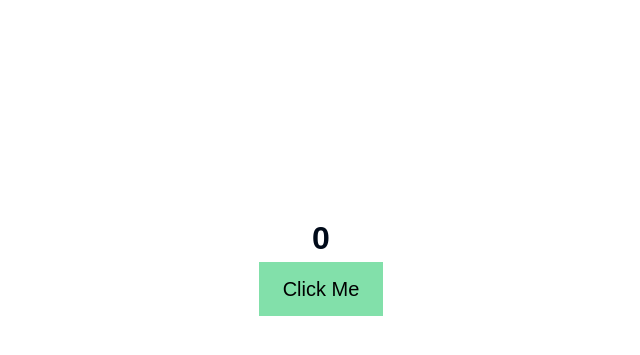
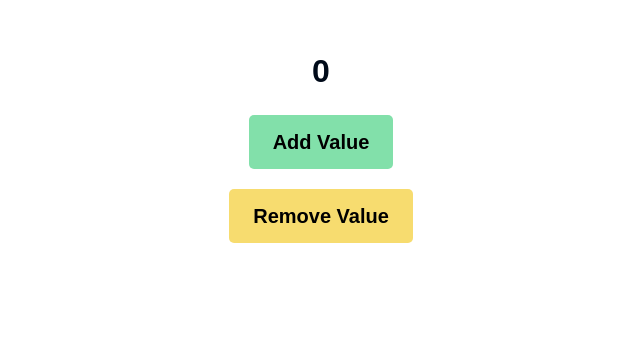
Before and after one commit to jitixaa/Basic_React19, a React (Vite) app in the folder Card-Basic/: page / in a window 1280 px wide. Shown: the part 151-506 px from the top of the page, without its empty margins (319-959 px from the left). Built offline with nearby package versions, Linux system fonts and the light colour scheme.

Commit message:
add use usestate in react

```diff
--- a/Card-Basic/src/App.jsx
+++ b/Card-Basic/src/App.jsx
@@ -1,5 +1,6 @@
 import { ThemeProvider } from "styled-components";
-import { State } from "./componets/hooks/State";
+// import { State } from "./componets/hooks/State";
+import { ChaiCode } from "./componets/ChaiCode";
 import "./componets/EventHandling.css";
 
 export const App = () => {
@@ -17,7 +18,8 @@ export const App = () => {
     // <></> Sugar Formate
     <ThemeProvider theme={theme}>
       <section className="container">
-        <State />
+        {/* <State /> */}
+        <ChaiCode />
       </section>
     </ThemeProvider>
   );
--- /dev/null
+++ b/Card-Basic/src/componets/ChaiCode.jsx
@@ -0,0 +1,37 @@
+import { useState } from "react";
+import styled from "styled-components";
+
+export const ChaiCode = () => {
+  let [counter, setCounter] = useState(0);
+  const AddValue = () => {
+    setCounter(counter + 1);
+  };
+  const RemoveValue = () => {
+    setCounter(counter - 1);
+  };
+  return (
+    <Div>
+      <h1>{counter}</h1>
+      <Button onClick={AddValue}>Add Value</Button>
+      <Button onClick={RemoveValue}>Remove Value</Button>
+    </Div>
+  );
+};
+
+const Div = styled.div`
+  display: flex;
+  flex-direction: column;
+  gap: 2rem;
+  justify-content: center;
+  align-items: center;
+  height: 50vh;
+`;
+
+const Button = styled.button`
+  padding: 10px 20px;
+  font-weight: 600;
+  color: black;
+  border: none;
+  border-radius: 5px;
+  cursor: pointer;
+`;
```
